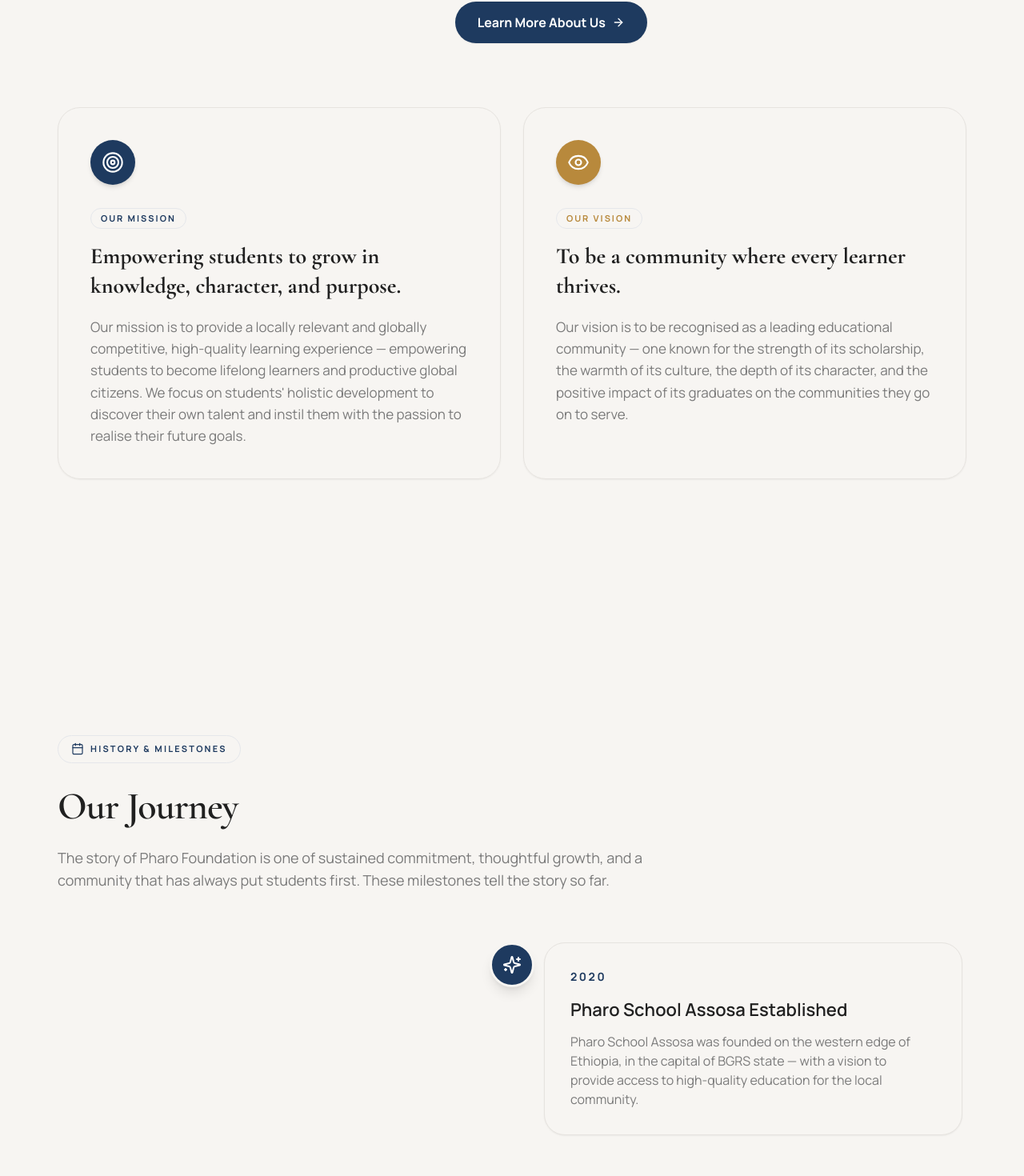
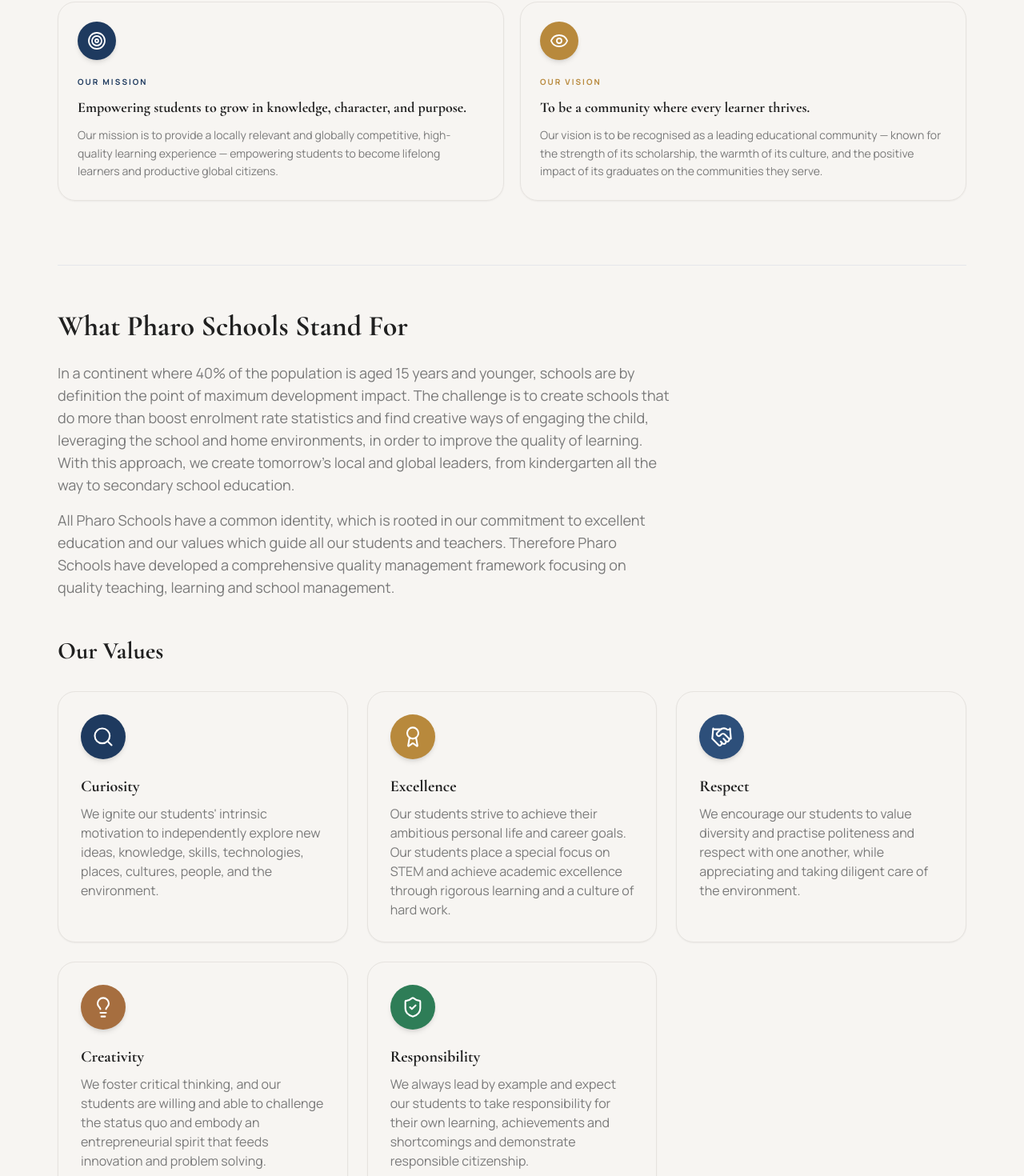
Before and after one commit to surafelasmamaw1/pharo, a Next.js app: page / in a window 1280 px wide. Shown: the part 1454-2924 px from the top of the page at 80% size. Built offline with nearby package versions, Linux system fonts and the light colour scheme.

Commit message:
component section

```diff
--- a/components/sections/About.tsx
+++ b/components/sections/About.tsx
@@ -5,7 +5,7 @@
 import Image from "next/image";
 import Container from "../ui/Container";
 import SectionHeading from "../ui/SectionHeading";
-import { Target, Eye, ArrowRight, BookOpen, Users, Award, X } from "lucide-react";
+import { Target, Eye, BookOpen, Users, Award, X, Search, Handshake, Lightbulb, ShieldCheck } from "lucide-react";
 
 export default function About() {
   const [isOpen, setIsOpen] = useState(false);
@@ -83,78 +83,139 @@
                 </p>
               </div>
 
-              {/* Learn More button — opens modal */}
-              <div className="mt-8 md:mt-10">
-                <button
-                  onClick={() => setIsOpen(true)}
-                  className="inline-flex items-center gap-2 px-7 py-3.5 rounded-full bg-scholarly text-white font-bold text-base hover:bg-scholarly-light transition-all duration-200 shadow-sm hover:shadow-[0_0_24px_rgba(30,58,95,0.3)] group"
-                >
-                  Learn More About Us
-                  <ArrowRight className="w-4 h-4 group-hover:translate-x-1 transition-transform duration-200" strokeWidth={2} />
-                </button>
-              </div>
             </motion.div>
           </div>
 
           {/* Mission & Vision cards */}
-          <div className="mt-16 md:mt-20 grid grid-cols-1 md:grid-cols-2 gap-6 md:gap-7">
+          <div className="mt-10 grid grid-cols-1 sm:grid-cols-2 gap-5 max-w-6xl mx-auto">
+                <motion.div
+                  initial={{ opacity: 0, y: 18 }}
+                  whileInView={{ opacity: 1, y: 0 }}
+                  viewport={{ once: true }}
+                  transition={{ duration: 0.5, delay: 0.1 }}
+                  whileHover={{ y: -4, scale: 1.015 }}
+                  className="relative p-6 rounded-[22px] border border-border bg-gradient-to-br from-scholarly-pale/70 via-background to-background overflow-hidden shadow-sm hover:shadow-[0_0_28px_rgba(30,58,95,0.14)] dark:hover:border-scholarly/40 transition-all duration-300"
+                >
+                  <div className="w-12 h-12 rounded-2xl bg-scholarly flex items-center justify-center mb-5 shadow-md">
+                    <Target className="w-6 h-6 text-white" strokeWidth={1.8} />
+                  </div>
+                  <div className="text-[10px] font-bold tracking-[0.2em] uppercase text-scholarly mb-3">Our Mission</div>
+                  <h4 className="font-serif text-lg font-bold text-foreground leading-snug mb-3">
+                    Empowering students to grow in knowledge, character, and purpose.
+                  </h4>
+                  <p className="text-muted text-sm leading-relaxed">
+                    Our mission is to provide a locally relevant and globally competitive,
+                    high-quality learning experience — empowering students to become lifelong
+                    learners and productive global citizens.
+                  </p>
+                </motion.div>
+
+                <motion.div
+                  initial={{ opacity: 0, y: 18 }}
+                  whileInView={{ opacity: 1, y: 0 }}
+                  viewport={{ once: true }}
+                  transition={{ duration: 0.5, delay: 0.18 }}
+                  whileHover={{ y: -4, scale: 1.015 }}
+                  className="relative p-6 rounded-[22px] border border-border bg-gradient-to-br from-gold-pale/70 via-background to-background overflow-hidden shadow-sm hover:shadow-[0_0_28px_rgba(184,137,60,0.14)] dark:hover:border-gold/40 transition-all duration-300"
+                >
+                  <div className="w-12 h-12 rounded-2xl bg-gold flex items-center justify-center mb-5 shadow-md">
+                    <Eye className="w-6 h-6 text-white" strokeWidth={1.8} />
+                  </div>
+                  <div className="text-[10px] font-bold tracking-[0.2em] uppercase text-gold mb-3">Our Vision</div>
+                  <h4 className="font-serif text-lg font-bold text-foreground leading-snug mb-3">
+                    To be a community where every learner thrives.
+                  </h4>
+                  <p className="text-muted text-sm leading-relaxed">
+                    Our vision is to be recognised as a leading educational community — known
+                    for the strength of its scholarship, the warmth of its culture, and the
+                    positive impact of its graduates on the communities they serve.
+                  </p>
+                </motion.div>
+          </div>
+
+          {/* What Pharo Schools Stand For */}
           <motion.div
             initial={{ opacity: 0, y: 22 }}
             whileInView={{ opacity: 1, y: 0 }}
             viewport={{ once: true }}
-              transition={{ duration: 0.55, delay: 0.05 }}
-              whileHover={{ y: -5, scale: 1.015 }}
-              className="relative p-8 md:p-10 rounded-[28px] border border-border bg-gradient-to-br from-scholarly-pale/70 via-background to-background overflow-hidden shadow-sm hover:shadow-[0_0_32px_rgba(30,58,95,0.14)] dark:hover:border-scholarly/40 transition-all duration-300"
+            transition={{ duration: 0.6, delay: 0.1 }}
+            className="mt-16 md:mt-20 pt-14 border-t border-border/60"
           >
-              <div className="absolute -top-10 -right-10 w-40 h-40 rounded-full bg-scholarly/8 blur-2xl" />
-              <div className="relative">
-                <div className="w-14 h-14 rounded-2xl bg-scholarly flex items-center justify-center mb-7 shadow-md">
-                  <Target className="w-7 h-7 text-white" strokeWidth={1.8} />
-                </div>
-                <div className="inline-block px-3 py-1 rounded-full border border-scholarly/15 bg-scholarly/5 text-scholarly text-[11px] font-bold tracking-[0.18em] uppercase mb-4">
-                  Our Mission
-                </div>
-                <h3 className="font-serif text-2xl md:text-[28px] font-bold text-foreground leading-tight mb-5">
-                  Empowering students to grow in knowledge, character, and purpose.
-                </h3>
-                <p className="text-muted leading-relaxed text-base md:text-[17px]">
-                  Our mission is to provide a locally relevant and globally competitive,
-                  high-quality learning experience — empowering students to become lifelong
-                  learners and productive global citizens. We focus on students&apos; holistic
-                  development to discover their own talent and instil them with the passion
-                  to realise their future goals.
+            <div className="max-w-3xl mb-12">
+              <h2 className="font-serif text-3xl md:text-4xl font-bold text-foreground mb-6">
+                What Pharo Schools Stand For
+              </h2>
+              <p className="text-muted leading-relaxed text-base md:text-lg mb-4">
+                In a continent where 40% of the population is aged 15 years and younger, schools are by definition the point of maximum development impact. The challenge is to create schools that do more than boost enrolment rate statistics and find creative ways of engaging the child, leveraging the school and home environments, in order to improve the quality of learning. With this approach, we create tomorrow's local and global leaders, from kindergarten all the way to secondary school education.
+              </p>
+              <p className="text-muted leading-relaxed text-base md:text-lg">
+                All Pharo Schools have a common identity, which is rooted in our commitment to excellent education and our values which guide all our students and teachers. Therefore Pharo Schools have developed a comprehensive quality management framework focusing on quality teaching, learning and school management.
               </p>
             </div>
-            </motion.div>
 
+            {/* Our Values */}
+            <h3 className="font-serif text-2xl md:text-3xl font-bold text-foreground mb-8">Our Values</h3>
+            <div className="grid grid-cols-1 sm:grid-cols-2 lg:grid-cols-3 gap-5 md:gap-6">
+              {[
+                {
+                  icon: Search,
+                  title: "Curiosity",
+                  desc: "We ignite our students' intrinsic motivation to independently explore new ideas, knowledge, skills, technologies, places, cultures, people, and the environment.",
+                  color: "bg-scholarly",
+                  glow: "hover:shadow-[0_0_28px_rgba(30,58,95,0.15)] hover:border-scholarly/30",
+                },
+                {
+                  icon: Award,
+                  title: "Excellence",
+                  desc: "Our students strive to achieve their ambitious personal life and career goals. Our students place a special focus on STEM and achieve academic excellence through rigorous learning and a culture of hard work.",
+                  color: "bg-gold",
+                  glow: "hover:shadow-[0_0_28px_rgba(184,137,60,0.15)] hover:border-gold/30",
+                },
+                {
+                  icon: Handshake,
+                  title: "Respect",
+                  desc: "We encourage our students to value diversity and practise politeness and respect with one another, while appreciating and taking diligent care of the environment.",
+                  color: "bg-scholarly-light",
+                  glow: "hover:shadow-[0_0_28px_rgba(45,79,122,0.15)] hover:border-scholarly-light/30",
+                },
+                {
+                  icon: Lightbulb,
+                  title: "Creativity",
+                  desc: "We foster critical thinking, and our students are willing and able to challenge the status quo and embody an entrepreneurial spirit that feeds innovation and problem solving.",
+                  color: "bg-accent",
+                  glow: "hover:shadow-[0_0_28px_rgba(166,110,63,0.15)] hover:border-accent/30",
+                },
+                {
+                  icon: ShieldCheck,
+                  title: "Responsibility",
+                  desc: "We always lead by example and expect our students to take responsibility for their own learning, achievements and shortcomings and demonstrate responsible citizenship.",
+                  color: "bg-success",
+                  glow: "hover:shadow-[0_0_28px_rgba(46,125,87,0.15)] hover:border-success/30",
+                },
+              ].map((value, idx) => {
+                const Icon = value.icon;
+                return (
                   <motion.div
-              initial={{ opacity: 0, y: 22 }}
+                    key={value.title}
+                    initial={{ opacity: 0, y: 18 }}
                     whileInView={{ opacity: 1, y: 0 }}
                     viewport={{ once: true }}
-              transition={{ duration: 0.55, delay: 0.15 }}
-              whileHover={{ y: -5, scale: 1.015 }}
-              className="relative p-8 md:p-10 rounded-[28px] border border-border bg-gradient-to-br from-gold-pale/70 via-background to-background overflow-hidden shadow-sm hover:shadow-[0_0_32px_rgba(184,137,60,0.14)] dark:hover:border-gold/40 transition-all duration-300"
+                    transition={{ duration: 0.45, delay: idx * 0.07 }}
+                    whileHover={{ y: -4 }}
+                    className={`flex flex-col gap-5 p-7 rounded-[22px] border border-border bg-background shadow-sm transition-all duration-200 ${value.glow}`}
                   >
-              <div className="absolute -top-10 -right-10 w-40 h-40 rounded-full bg-gold/10 blur-2xl" />
-              <div className="relative">
-                <div className="w-14 h-14 rounded-2xl bg-gold flex items-center justify-center mb-7 shadow-md">
-                  <Eye className="w-7 h-7 text-white" strokeWidth={1.8} />
+                    <div className={`w-14 h-14 rounded-2xl ${value.color} flex items-center justify-center shadow-md flex-shrink-0`}>
+                      <Icon className="w-7 h-7 text-white" strokeWidth={1.8} />
                     </div>
-                <div className="inline-block px-3 py-1 rounded-full border border-gold/20 bg-gold/5 text-gold text-[11px] font-bold tracking-[0.18em] uppercase mb-4">
-                  Our Vision
-                </div>
-                <h3 className="font-serif text-2xl md:text-[28px] font-bold text-foreground leading-tight mb-5">
-                  To be a community where every learner thrives.
-                </h3>
-                <p className="text-muted leading-relaxed text-base md:text-[17px]">
-                  Our vision is to be recognised as a leading educational community —
-                  one known for the strength of its scholarship, the warmth of its
-                  culture, the depth of its character, and the positive impact of its
-                  graduates on the communities they go on to serve.
-                </p>
+                    <div>
+                      <h4 className="font-serif text-xl font-bold text-foreground mb-2">{value.title}</h4>
+                      <p className="text-muted text-sm md:text-base leading-relaxed">{value.desc}</p>
                     </div>
                   </motion.div>
+                );
+              })}
             </div>
+          </motion.div>
         </motion.div>
       </Container>
 
```
Lines whose indentation alone changed are shown as unchanged.
